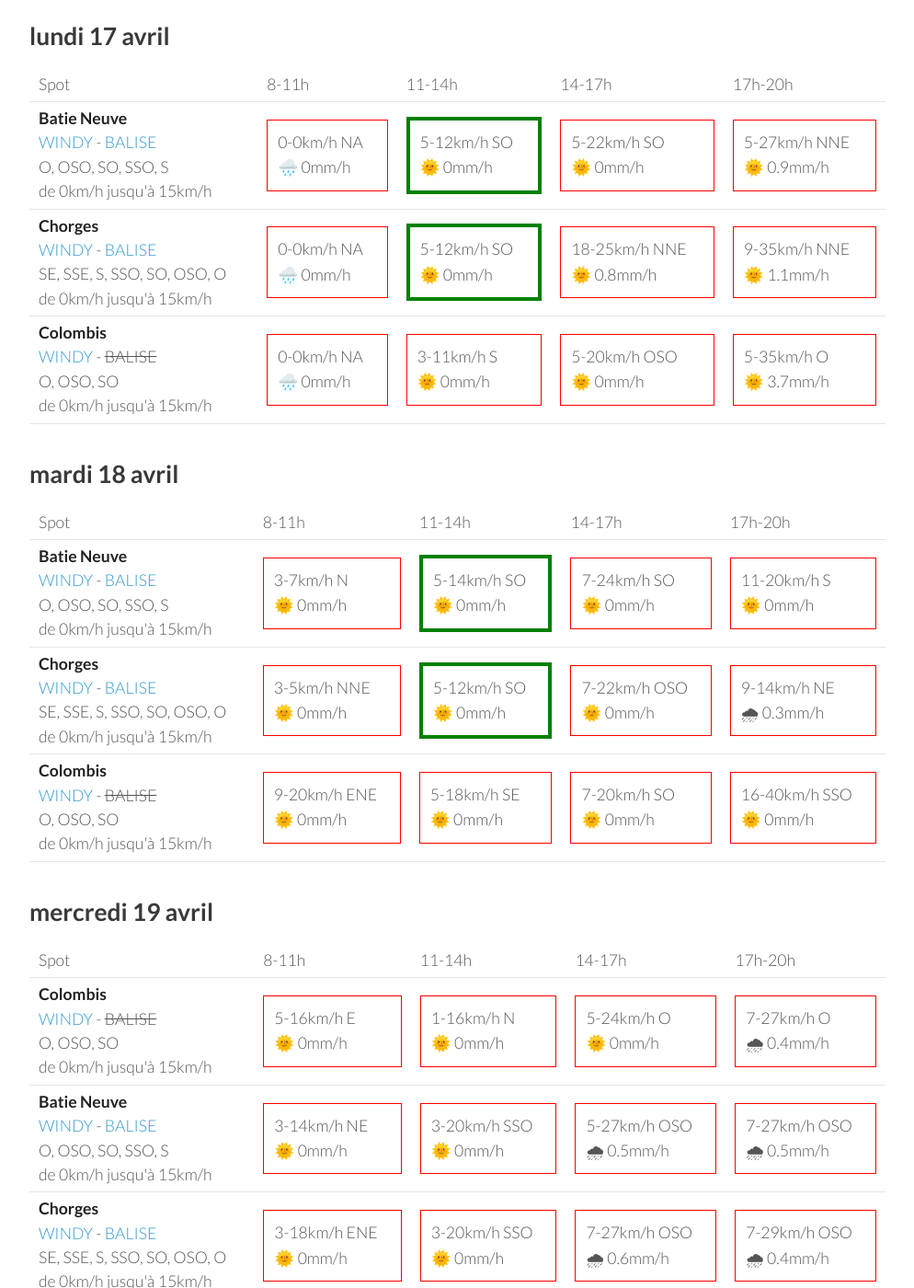
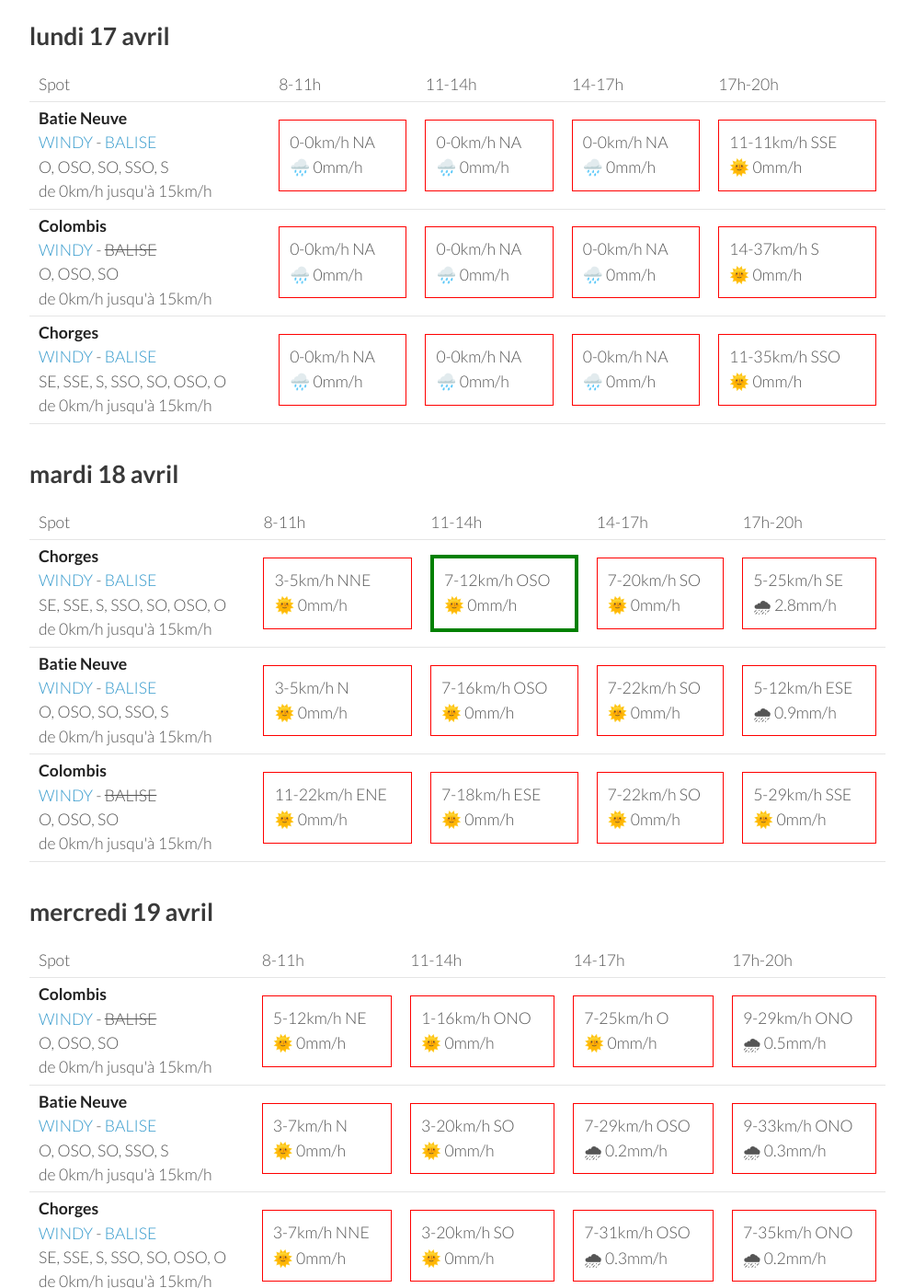
Before and after one commit to parapente-dans-le-nord/parapente-dans-le-nord.github.io, a Jekyll site: the page built from saint_andre.markdown, in a window 1280 px wide and 1400 px high, scrolled down 256 px. Shown: the whole window at 92% size, without its empty margins (26-1020 px from the left). Built offline with Jekyll 4.4.1, drawn with Linux system fonts in a browser that asks for light colours; some of the changed text lies outside the part shown.

Commit message:
update index.markdown

```diff
--- a/saint_andre.markdown
+++ b/saint_andre.markdown
@@ -25,27 +25,27 @@ page mise à jour le lundi 17 avril 13:36
         <td><strong>Batie Neuve</strong><br><a href="https://windy.com/44.584/6.236?44.559,6.262,10,m:eTtagly">WINDY</a> - <span class=""><a href="https://www.openwindmap.org/PP554">BALISE</a> </span><br> <span class="vent-favorable">O, OSO, SO, SSO, S</span><br><span class="force-vent">de 0km/h jusqu'à 15km/h</span> </td>
 
             <td><div class="not-flyable"><p>0-0km/h NA</p><p>🌧️ 0mm/h</p></div></td>
-            <td><div class="flyable"><p>5-12km/h SO</p><p>🌞 0mm/h</p></div></td>
-            <td><div class="not-flyable"><p>5-22km/h SO</p><p>🌞 0mm/h</p></div></td>
-            <td><div class="not-flyable"><p>5-27km/h NNE</p><p>🌞 0.9mm/h</p></div></td>
+            <td><div class="not-flyable"><p>0-0km/h NA</p><p>🌧️ 0mm/h</p></div></td>
+            <td><div class="not-flyable"><p>0-0km/h NA</p><p>🌧️ 0mm/h</p></div></td>
+            <td><div class="not-flyable"><p>11-11km/h SSE</p><p>🌞 0mm/h</p></div></td>
+
+    </tr>
+<tr>
+        <td><strong>Colombis</strong><br><a href="https://windy.com/44.494/6.216?44.559,6.262,10">WINDY</a> - <span class="no-balise"> BALISE </span><br> <span class="vent-favorable">O, OSO, SO</span><br><span class="force-vent">de 0km/h jusqu'à 15km/h</span> </td>
+
+            <td><div class="not-flyable"><p>0-0km/h NA</p><p>🌧️ 0mm/h</p></div></td>
+            <td><div class="not-flyable"><p>0-0km/h NA</p><p>🌧️ 0mm/h</p></div></td>
+            <td><div class="not-flyable"><p>0-0km/h NA</p><p>🌧️ 0mm/h</p></div></td>
+            <td><div class="not-flyable"><p>14-37km/h S</p><p>🌞 0mm/h</p></div></td>
 
     </tr>
 <tr>
         <td><strong>Chorges</strong><br><a href="https://windy.com/44.578/6.280?44.559,6.262,10">WINDY</a> - <span class=""><a href="https://www.openwindmap.org/PP554">BALISE</a> </span><br> <span class="vent-favorable">SE, SSE, S, SSO, SO, OSO, O</span><br><span class="force-vent">de 0km/h jusqu'à 15km/h</span> </td>
 
             <td><div class="not-flyable"><p>0-0km/h NA</p><p>🌧️ 0mm/h</p></div></td>
-            <td><div class="flyable"><p>5-12km/h SO</p><p>🌞 0mm/h</p></div></td>
-            <td><div class="not-flyable"><p>18-25km/h NNE</p><p>🌞 0.8mm/h</p></div></td>
-            <td><div class="not-flyable"><p>9-35km/h NNE</p><p>🌞 1.1mm/h</p></div></td>
-
-    </tr>
-<tr>
-        <td><strong>Colombis</strong><br><a href="https://windy.com/44.494/6.216?44.559,6.262,10">WINDY</a> - <span class="no-balise"> BALISE </span><br> <span class="vent-favorable">O, OSO, SO</span><br><span class="force-vent">de 0km/h jusqu'à 15km/h</span> </td>
-
             <td><div class="not-flyable"><p>0-0km/h NA</p><p>🌧️ 0mm/h</p></div></td>
-            <td><div class="not-flyable"><p>3-11km/h S</p><p>🌞 0mm/h</p></div></td>
-            <td><div class="not-flyable"><p>5-20km/h OSO</p><p>🌞 0mm/h</p></div></td>
-            <td><div class="not-flyable"><p>5-35km/h O</p><p>🌞 3.7mm/h</p></div></td>
+            <td><div class="not-flyable"><p>0-0km/h NA</p><p>🌧️ 0mm/h</p></div></td>
+            <td><div class="not-flyable"><p>11-35km/h SSO</p><p>🌞 0mm/h</p></div></td>
 
     </tr>
 
@@ -65,32 +65,32 @@ page mise à jour le lundi 17 avril 13:36
       <td>17h-20h</td>
     </tr>
 <tr>
-        <td><strong>Batie Neuve</strong><br><a href="https://windy.com/44.584/6.236?44.559,6.262,10,m:eTtagly">WINDY</a> - <span class=""><a href="https://www.openwindmap.org/PP554">BALISE</a> </span><br> <span class="vent-favorable">O, OSO, SO, SSO, S</span><br><span class="force-vent">de 0km/h jusqu'à 15km/h</span> </td>
+        <td><strong>Chorges</strong><br><a href="https://windy.com/44.578/6.280?44.559,6.262,10">WINDY</a> - <span class=""><a href="https://www.openwindmap.org/PP554">BALISE</a> </span><br> <span class="vent-favorable">SE, SSE, S, SSO, SO, OSO, O</span><br><span class="force-vent">de 0km/h jusqu'à 15km/h</span> </td>
 
-            <td><div class="not-flyable"><p>3-7km/h N</p><p>🌞 0mm/h</p></div></td>
-            <td><div class="flyable"><p>5-14km/h SO</p><p>🌞 0mm/h</p></div></td>
-            <td><div class="not-flyable"><p>7-24km/h SO</p><p>🌞 0mm/h</p></div></td>
-            <td><div class="not-flyable"><p>11-20km/h S</p><p>🌞 0mm/h</p></div></td>
+            <td><div class="not-flyable"><p>3-5km/h NNE</p><p>🌞 0mm/h</p></div></td>
+            <td><div class="flyable"><p>7-12km/h OSO</p><p>🌞 0mm/h</p></div></td>
+            <td><div class="not-flyable"><p>7-20km/h SO</p><p>🌞 0mm/h</p></div></td>
+            <td><div class="not-flyable"><p>5-25km/h SE</p><p>🌧 2.8mm/h</p></div></td>
 
 
     </tr>
 <tr>
-        <td><strong>Chorges</strong><br><a href="https://windy.com/44.578/6.280?44.559,6.262,10">WINDY</a> - <span class=""><a href="https://www.openwindmap.org/PP554">BALISE</a> </span><br> <span class="vent-favorable">SE, SSE, S, SSO, SO, OSO, O</span><br><span class="force-vent">de 0km/h jusqu'à 15km/h</span> </td>
+        <td><strong>Batie Neuve</strong><br><a href="https://windy.com/44.584/6.236?44.559,6.262,10,m:eTtagly">WINDY</a> - <span class=""><a href="https://www.openwindmap.org/PP554">BALISE</a> </span><br> <span class="vent-favorable">O, OSO, SO, SSO, S</span><br><span class="force-vent">de 0km/h jusqu'à 15km/h</span> </td>
 
-            <td><div class="not-flyable"><p>3-5km/h NNE</p><p>🌞 0mm/h</p></div></td>
-            <td><div class="flyable"><p>5-12km/h SO</p><p>🌞 0mm/h</p></div></td>
-            <td><div class="not-flyable"><p>7-22km/h OSO</p><p>🌞 0mm/h</p></div></td>
-            <td><div class="not-flyable"><p>9-14km/h NE</p><p>🌧 0.3mm/h</p></div></td>
+            <td><div class="not-flyable"><p>3-5km/h N</p><p>🌞 0mm/h</p></div></td>
+            <td><div class="not-flyable"><p>7-16km/h OSO</p><p>🌞 0mm/h</p></div></td>
+            <td><div class="not-flyable"><p>7-22km/h SO</p><p>🌞 0mm/h</p></div></td>
+            <td><div class="not-flyable"><p>5-12km/h ESE</p><p>🌧 0.9mm/h</p></div></td>
 
 
     </tr>
 <tr>
         <td><strong>Colombis</strong><br><a href="https://windy.com/44.494/6.216?44.559,6.262,10">WINDY</a> - <span class="no-balise"> BALISE </span><br> <span class="vent-favorable">O, OSO, SO</span><br><span class="force-vent">de 0km/h jusqu'à 15km/h</span> </td>
 
-            <td><div class="not-flyable"><p>9-20km/h ENE</p><p>🌞 0mm/h</p></div></td>
-            <td><div class="not-flyable"><p>5-18km/h SE</p><p>🌞 0mm/h</p></div></td>
-            <td><div class="not-flyable"><p>7-20km/h SO</p><p>🌞 0mm/h</p></div></td>
-            <td><div class="not-flyable"><p>16-40km/h SSO</p><p>🌞 0mm/h</p></div></td>
+            <td><div class="not-flyable"><p>11-22km/h ENE</p><p>🌞 0mm/h</p></div></td>
+            <td><div class="not-flyable"><p>7-18km/h ESE</p><p>🌞 0mm/h</p></div></td>
+            <td><div class="not-flyable"><p>7-22km/h SO</p><p>🌞 0mm/h</p></div></td>
+            <td><div class="not-flyable"><p>5-29km/h SSE</p><p>🌞 0mm/h</p></div></td>
 
 
     </tr>
@@ -113,30 +113,30 @@ page mise à jour le lundi 17 avril 13:36
 <tr>
         <td><strong>Colombis</strong><br><a href="https://windy.com/44.494/6.216?44.559,6.262,10">WINDY</a> - <span class="no-balise"> BALISE </span><br> <span class="vent-favorable">O, OSO, SO</span><br><span class="force-vent">de 0km/h jusqu'à 15km/h</span> </td>
 
-            <td><div class="not-flyable"><p>5-16km/h E</p><p>🌞 0mm/h</p></div></td>
-            <td><div class="not-flyable"><p>1-16km/h N</p><p>🌞 0mm/h</p></div></td>
-            <td><div class="not-flyable"><p>5-24km/h O</p><p>🌞 0mm/h</p></div></td>
-            <td><div class="not-flyable"><p>7-27km/h O</p><p>🌧 0.4mm/h</p></div></td>
+            <td><div class="not-flyable"><p>5-12km/h NE</p><p>🌞 0mm/h</p></div></td>
+            <td><div class="not-flyable"><p>1-16km/h ONO</p><p>🌞 0mm/h</p></div></td>
+            <td><div class="not-flyable"><p>7-25km/h O</p><p>🌞 0mm/h</p></div></td>
+            <td><div class="not-flyable"><p>9-29km/h ONO</p><p>🌧 0.5mm/h</p></div></td>
 
 
     </tr>
 <tr>
         <td><strong>Batie Neuve</strong><br><a href="https://windy.com/44.584/6.236?44.559,6.262,10,m:eTtagly">WINDY</a> - <span class=""><a href="https://www.openwindmap.org/PP554">BALISE</a> </span><br> <span class="vent-favorable">O, OSO, SO, SSO, S</span><br><span class="force-vent">de 0km/h jusqu'à 15km/h</span> </td>
 
-            <td><div class="not-flyable"><p>3-14km/h NE</p><p>🌞 0mm/h</p></div></td>
-            <td><div class="not-flyable"><p>3-20km/h SSO</p><p>🌞 0mm/h</p></div></td>
-            <td><div class="not-flyable"><p>5-27km/h OSO</p><p>🌧 0.5mm/h</p></div></td>
-            <td><div class="not-flyable"><p>7-27km/h OSO</p><p>🌧 0.5mm/h</p></div></td>
+            <td><div class="not-flyable"><p>3-7km/h N</p><p>🌞 0mm/h</p></div></td>
+            <td><div class="not-flyable"><p>3-20km/h SO</p><p>🌞 0mm/h</p></div></td>
+            <td><div class="not-flyable"><p>7-29km/h OSO</p><p>🌧 0.2mm/h</p></div></td>
+            <td><div class="not-flyable"><p>9-33km/h ONO</p><p>🌧 0.3mm/h</p></div></td>
 
 
     </tr>
 <tr>
         <td><strong>Chorges</strong><br><a href="https://windy.com/44.578/6.280?44.559,6.262,10">WINDY</a> - <span class=""><a href="https://www.openwindmap.org/PP554">BALISE</a> </span><br> <span class="vent-favorable">SE, SSE, S, SSO, SO, OSO, O</span><br><span class="force-vent">de 0km/h jusqu'à 15km/h</span> </td>
 
-            <td><div class="not-flyable"><p>3-18km/h ENE</p><p>🌞 0mm/h</p></div></td>
-            <td><div class="not-flyable"><p>3-20km/h SSO</p><p>🌞 0mm/h</p></div></td>
-            <td><div class="not-flyable"><p>7-27km/h OSO</p><p>🌧 0.6mm/h</p></div></td>
-            <td><div class="not-flyable"><p>7-29km/h OSO</p><p>🌧 0.4mm/h</p></div></td>
+            <td><div class="not-flyable"><p>3-7km/h NNE</p><p>🌞 0mm/h</p></div></td>
+            <td><div class="not-flyable"><p>3-20km/h SO</p><p>🌞 0mm/h</p></div></td>
+            <td><div class="not-flyable"><p>7-31km/h OSO</p><p>🌧 0.3mm/h</p></div></td>
+            <td><div class="not-flyable"><p>7-35km/h ONO</p><p>🌧 0.2mm/h</p></div></td>
 
 
     </tr>
@@ -160,29 +160,29 @@ page mise à jour le lundi 17 avril 13:36
         <td><strong>Colombis</strong><br><a href="https://windy.com/44.494/6.216?44.559,6.262,10">WINDY</a> - <span class="no-balise"> BALISE </span><br> <span class="vent-favorable">O, OSO, SO</span><br><span class="force-vent">de 0km/h jusqu'à 15km/h</span> </td>
 
             <td><div class="not-flyable"><p>5-14km/h E</p><p>🌞 0mm/h</p></div></td>
-            <td><div class="not-flyable"><p>1-16km/h O</p><p>🌞 0mm/h</p></div></td>
-            <td><div class="not-flyable"><p>7-25km/h OSO</p><p>🌧 0.3mm/h</p></div></td>
-            <td><div class="not-flyable"><p>7-27km/h OSO</p><p>🌧 0.4mm/h</p></div></td>
+            <td><div class="not-flyable"><p>1-16km/h OSO</p><p>🌞 0mm/h</p></div></td>
+            <td><div class="not-flyable"><p>9-29km/h O</p><p>🌧 0.2mm/h</p></div></td>
+            <td><div class="not-flyable"><p>5-31km/h NO</p><p>🌧 0.4mm/h</p></div></td>
 
 
     </tr>
 <tr>
         <td><strong>Batie Neuve</strong><br><a href="https://windy.com/44.584/6.236?44.559,6.262,10,m:eTtagly">WINDY</a> - <span class=""><a href="https://www.openwindmap.org/PP554">BALISE</a> </span><br> <span class="vent-favorable">O, OSO, SO, SSO, S</span><br><span class="force-vent">de 0km/h jusqu'à 15km/h</span> </td>
 
-            <td><div class="not-flyable"><p>3-14km/h NE</p><p>🌞 0mm/h</p></div></td>
-            <td><div class="not-flyable"><p>3-20km/h SO</p><p>🌞 0mm/h</p></div></td>
-            <td><div class="not-flyable"><p>7-29km/h OSO</p><p>🌧 0.4mm/h</p></div></td>
-            <td><div class="not-flyable"><p>5-31km/h OSO</p><p>🌧 0.4mm/h</p></div></td>
+            <td><div class="not-flyable"><p>5-14km/h NE</p><p>🌞 0mm/h</p></div></td>
+            <td><div class="not-flyable"><p>5-24km/h OSO</p><p>🌞 0mm/h</p></div></td>
+            <td><div class="not-flyable"><p>9-35km/h OSO</p><p>🌧 0.4mm/h</p></div></td>
+            <td><div class="not-flyable"><p>3-33km/h NNO</p><p>🌧 2mm/h</p></div></td>
 
 
     </tr>
 <tr>
         <td><strong>Chorges</strong><br><a href="https://windy.com/44.578/6.280?44.559,6.262,10">WINDY</a> - <span class=""><a href="https://www.openwindmap.org/PP554">BALISE</a> </span><br> <span class="vent-favorable">SE, SSE, S, SSO, SO, OSO, O</span><br><span class="force-vent">de 0km/h jusqu'à 15km/h</span> </td>
 
-            <td><div class="not-flyable"><p>3-16km/h NE</p><p>🌞 0mm/h</p></div></td>
-            <td><div class="not-flyable"><p>3-20km/h SO</p><p>🌞 0mm/h</p></div></td>
-            <td><div class="not-flyable"><p>7-31km/h OSO</p><p>🌧 0.4mm/h</p></div></td>
-            <td><div class="not-flyable"><p>5-33km/h OSO</p><p>🌧 0.5mm/h</p></div></td>
+            <td><div class="not-flyable"><p>5-14km/h NE</p><p>🌞 0mm/h</p></div></td>
+            <td><div class="not-flyable"><p>5-24km/h OSO</p><p>🌞 0mm/h</p></div></td>
+            <td><div class="not-flyable"><p>9-37km/h OSO</p><p>🌧 0.5mm/h</p></div></td>
+            <td><div class="not-flyable"><p>3-35km/h NO</p><p>🌧 1.7mm/h</p></div></td>
 
 
     </tr>
@@ -205,30 +205,30 @@ page mise à jour le lundi 17 avril 13:36
 <tr>
         <td><strong>Colombis</strong><br><a href="https://windy.com/44.494/6.216?44.559,6.262,10">WINDY</a> - <span class="no-balise"> BALISE </span><br> <span class="vent-favorable">O, OSO, SO</span><br><span class="force-vent">de 0km/h jusqu'à 15km/h</span> </td>
 
-            <td><div class="not-flyable"><p>3-12km/h E</p><p>🌞 0mm/h</p></div></td>
-            <td><div class="not-flyable"><p>3-16km/h OSO</p><p>🌞 0mm/h</p></div></td>
-            <td><div class="not-flyable"><p>9-27km/h SO</p><p>🌞 0mm/h</p></div></td>
-            <td><div class="not-flyable"><p>7-27km/h OSO</p><p>🌞 0mm/h</p></div></td>
+            <td><div class="not-flyable"><p>3-14km/h NE</p><p>🌞 0mm/h</p></div></td>
+            <td><div class="not-flyable"><p>1-14km/h NNE</p><p>🌧 0.4mm/h</p></div></td>
+            <td><div class="not-flyable"><p>7-22km/h SO</p><p>🌧 0.6mm/h</p></div></td>
+            <td><div class="not-flyable"><p>1-24km/h SO</p><p>🌧 0.5mm/h</p></div></td>
 
 
     </tr>
 <tr>
         <td><strong>Batie Neuve</strong><br><a href="https://windy.com/44.584/6.236?44.559,6.262,10,m:eTtagly">WINDY</a> - <span class=""><a href="https://www.openwindmap.org/PP554">BALISE</a> </span><br> <span class="vent-favorable">O, OSO, SO, SSO, S</span><br><span class="force-vent">de 0km/h jusqu'à 15km/h</span> </td>
 
-            <td><div class="not-flyable"><p>3-14km/h NE</p><p>🌞 0mm/h</p></div></td>
-            <td><div class="not-flyable"><p>3-20km/h S</p><p>🌞 0mm/h</p></div></td>
-            <td><div class="not-flyable"><p>7-31km/h SSO</p><p>🌞 0mm/h</p></div></td>
-            <td><div class="not-flyable"><p>5-31km/h SSO</p><p>🌞 0mm/h</p></div></td>
+            <td><div class="not-flyable"><p>5-16km/h NE</p><p>🌧 0.2mm/h</p></div></td>
+            <td><div class="not-flyable"><p>1-20km/h E</p><p>🌧 0.4mm/h</p></div></td>
+            <td><div class="not-flyable"><p>5-25km/h SSO</p><p>🌧 0.3mm/h</p></div></td>
+            <td><div class="not-flyable"><p>1-29km/h SSE</p><p>🌧 0.6mm/h</p></div></td>
 
 
     </tr>
 <tr>
         <td><strong>Chorges</strong><br><a href="https://windy.com/44.578/6.280?44.559,6.262,10">WINDY</a> - <span class=""><a href="https://www.openwindmap.org/PP554">BALISE</a> </span><br> <span class="vent-favorable">SE, SSE, S, SSO, SO, OSO, O</span><br><span class="force-vent">de 0km/h jusqu'à 15km/h</span> </td>
 
-            <td><div class="not-flyable"><p>3-14km/h NE</p><p>🌞 0mm/h</p></div></td>
-            <td><div class="not-flyable"><p>3-20km/h SSO</p><p>🌞 0mm/h</p></div></td>
-            <td><div class="not-flyable"><p>7-31km/h SO</p><p>🌞 0mm/h</p></div></td>
-            <td><div class="not-flyable"><p>5-31km/h SO</p><p>🌞 0mm/h</p></div></td>
+            <td><div class="not-flyable"><p>5-16km/h NE</p><p>🌧 0.4mm/h</p></div></td>
+            <td><div class="not-flyable"><p>0-20km/h NNE</p><p>🌧 0.3mm/h</p></div></td>
+            <td><div class="not-flyable"><p>5-25km/h SSO</p><p>🌧 0.4mm/h</p></div></td>
+            <td><div class="not-flyable"><p>1-29km/h S</p><p>🌧 0.7mm/h</p></div></td>
 
 
     </tr>
@@ -251,30 +251,30 @@ page mise à jour le lundi 17 avril 13:36
 <tr>
         <td><strong>Colombis</strong><br><a href="https://windy.com/44.494/6.216?44.559,6.262,10">WINDY</a> - <span class="no-balise"> BALISE </span><br> <span class="vent-favorable">O, OSO, SO</span><br><span class="force-vent">de 0km/h jusqu'à 15km/h</span> </td>
 
-            <td><div class="not-flyable"><p>5-16km/h E</p><p>🌞 0mm/h</p></div></td>
-            <td><div class="not-flyable"><p>1-18km/h NO</p><p>🌞 0mm/h</p></div></td>
-            <td><div class="not-flyable"><p>11-33km/h OSO</p><p>🌞 0mm/h</p></div></td>
-            <td><div class="not-flyable"><p>9-37km/h OSO</p><p>🌞 0mm/h</p></div></td>
+            <td><div class="not-flyable"><p>5-18km/h E</p><p>🌞 0mm/h</p></div></td>
+            <td><div class="not-flyable"><p>1-18km/h NNE</p><p>🌞 0mm/h</p></div></td>
+            <td><div class="not-flyable"><p>9-29km/h OSO</p><p>🌞 0mm/h</p></div></td>
+            <td><div class="not-flyable"><p>9-33km/h OSO</p><p>🌞 0mm/h</p></div></td>
 
 
     </tr>
 <tr>
         <td><strong>Chorges</strong><br><a href="https://windy.com/44.578/6.280?44.559,6.262,10">WINDY</a> - <span class=""><a href="https://www.openwindmap.org/PP554">BALISE</a> </span><br> <span class="vent-favorable">SE, SSE, S, SSO, SO, OSO, O</span><br><span class="force-vent">de 0km/h jusqu'à 15km/h</span> </td>
 
-            <td><div class="not-flyable"><p>5-16km/h NE</p><p>🌞 0mm/h</p></div></td>
-            <td><div class="not-flyable"><p>1-22km/h SSE</p><p>🌞 0mm/h</p></div></td>
+            <td><div class="not-flyable"><p>5-16km/h ENE</p><p>🌞 0mm/h</p></div></td>
+            <td><div class="not-flyable"><p>1-22km/h ESE</p><p>🌞 0mm/h</p></div></td>
+            <td><div class="not-flyable"><p>7-33km/h SO</p><p>🌞 0mm/h</p></div></td>
             <td><div class="not-flyable"><p>9-37km/h OSO</p><p>🌞 0mm/h</p></div></td>
-            <td><div class="not-flyable"><p>9-42km/h OSO</p><p>🌞 0mm/h</p></div></td>
 
 
     </tr>
 <tr>
         <td><strong>Batie Neuve</strong><br><a href="https://windy.com/44.584/6.236?44.559,6.262,10,m:eTtagly">WINDY</a> - <span class=""><a href="https://www.openwindmap.org/PP554">BALISE</a> </span><br> <span class="vent-favorable">O, OSO, SO, SSO, S</span><br><span class="force-vent">de 0km/h jusqu'à 15km/h</span> </td>
 
-            <td><div class="not-flyable"><p>5-14km/h NE</p><p>🌞 0mm/h</p></div></td>
-            <td><div class="not-flyable"><p>1-22km/h SSE</p><p>🌞 0mm/h</p></div></td>
-            <td><div class="not-flyable"><p>9-35km/h SO</p><p>🌞 0mm/h</p></div></td>
-            <td><div class="not-flyable"><p>7-40km/h SO</p><p>🌞 0mm/h</p></div></td>
+            <td><div class="not-flyable"><p>5-16km/h NE</p><p>🌞 0mm/h</p></div></td>
+            <td><div class="not-flyable"><p>3-22km/h ESE</p><p>🌞 0mm/h</p></div></td>
+            <td><div class="not-flyable"><p>7-33km/h SO</p><p>🌞 0mm/h</p></div></td>
+            <td><div class="not-flyable"><p>7-37km/h SO</p><p>🌞 0mm/h</p></div></td>
 
 
     </tr>
```
Also changed, not shown: other parts of saint_andre.markdown (+1 -1 lines).
